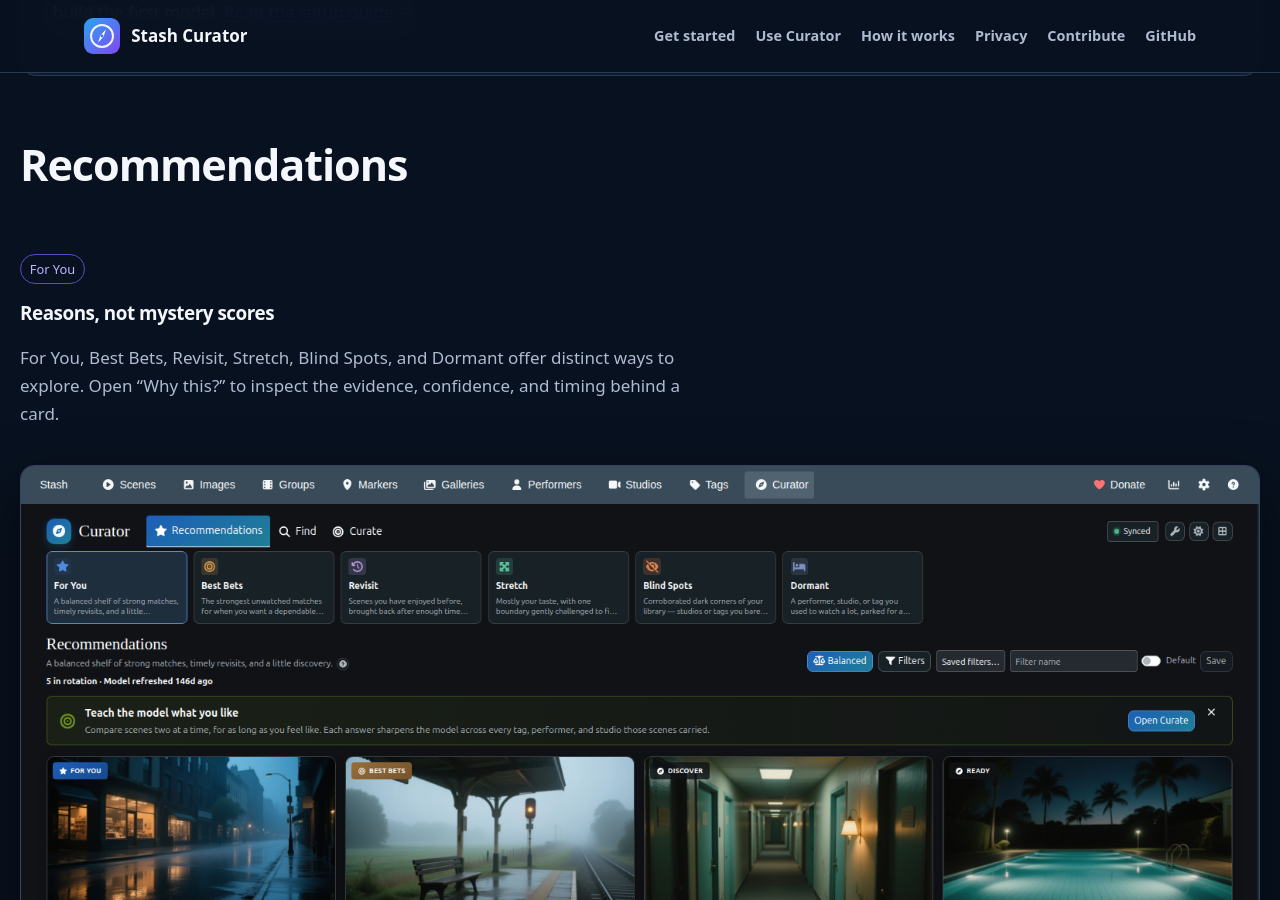
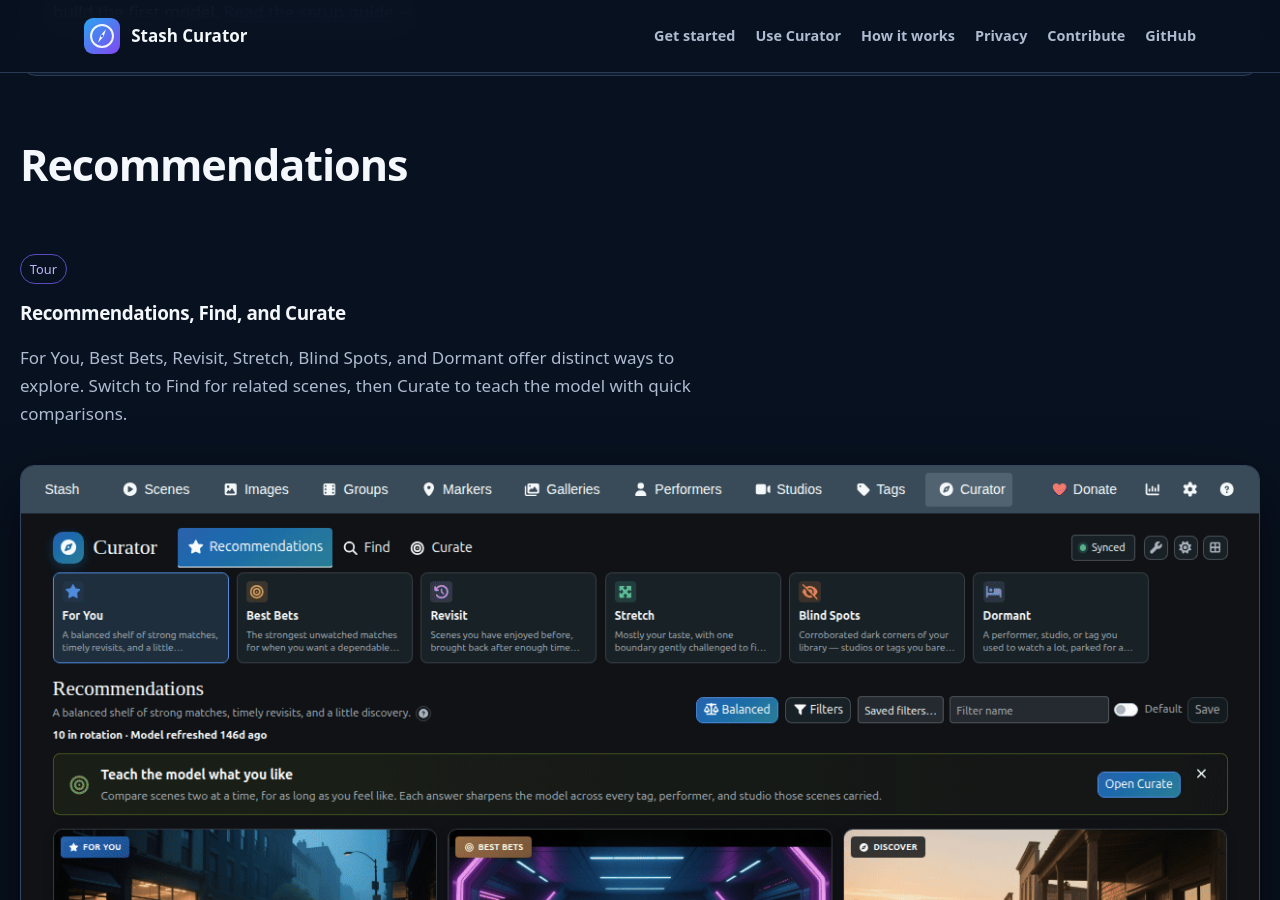
Before and after one commit to mrx-31415/stash-curator, a Jekyll site: the page built from docs/index.md, in a window 1280 px wide and 900 px high, scrolled down 1292 px. Built offline with Jekyll 4.4.1, drawn with Linux system fonts in a browser that asks for light colours.

Commit message:
docs: streamline curator showcase assets

```diff
--- a/docs/index.md
+++ b/docs/index.md
@@ -25,8 +25,8 @@
 ## Recommendations
 
 <section class="showcase">
-  <div class="showcase-copy"><span class="pill">For You</span><h3>Reasons, not mystery scores</h3><p>For You, Best Bets, Revisit, Stretch, Blind Spots, and Dormant offer distinct ways to explore. Open “Why this?” to inspect the evidence, confidence, and timing behind a card.</p></div>
-  <div class="capture"><img src="{{ '/assets/showcase-recommendations.png' | relative_url }}" alt="Synthetic Recommendations demo with abstract Scene cards and an inspectable Why this explanation" width="1200" height="675" loading="lazy" decoding="async"></div>
+  <div class="showcase-copy"><span class="pill">Tour</span><h3>Recommendations, Find, and Curate</h3><p>For You, Best Bets, Revisit, Stretch, Blind Spots, and Dormant offer distinct ways to explore. Switch to Find for related scenes, then Curate to teach the model with quick comparisons.</p></div>
+  <div class="capture"><img src="{{ '/assets/showcase-navigation.gif' | relative_url }}" alt="Curator navigation moving between Recommendations, Find, and Curate with fictional cinematic scene cards" width="1280" height="820" loading="lazy" decoding="async"></div>
 </section>
 
 <section class="showcase">
```
Also changed, not shown: docs/assets/qwen-cinematic-cover-prompts.json (deleted, +0 -16 lines), docs/assets/qwen-cover-prompts.json (deleted, +0 -21 lines), docs/assets/showcase-covers/01-rainy-street.png (deleted), docs/assets/showcase-covers/03-motel-hallway.png (deleted), docs/assets/showcase-covers/05-train-platform.png (deleted), docs/assets/showcase-covers/07-greenhouse.png (deleted), docs/assets/showcase-covers/08-night-pool.png (deleted), docs/assets/showcase-curate.png, docs/assets/showcase-find.png, docs/assets/showcase-navigation.gif (added), docs/assets/showcase-recommendations.png (deleted), 2 other files.
